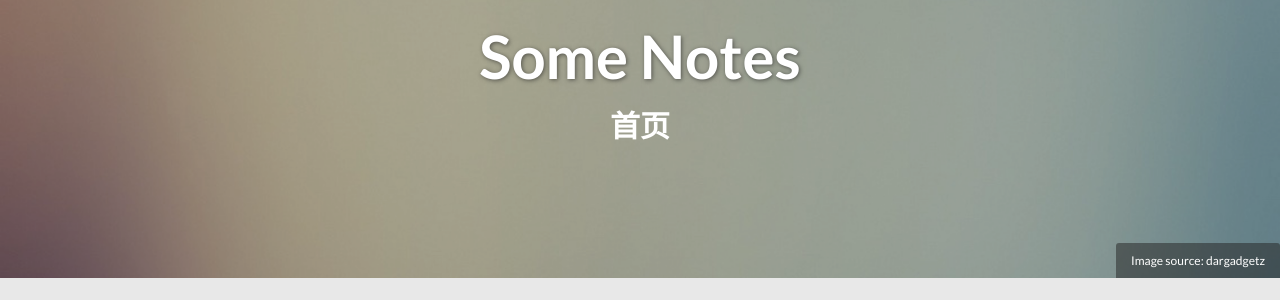
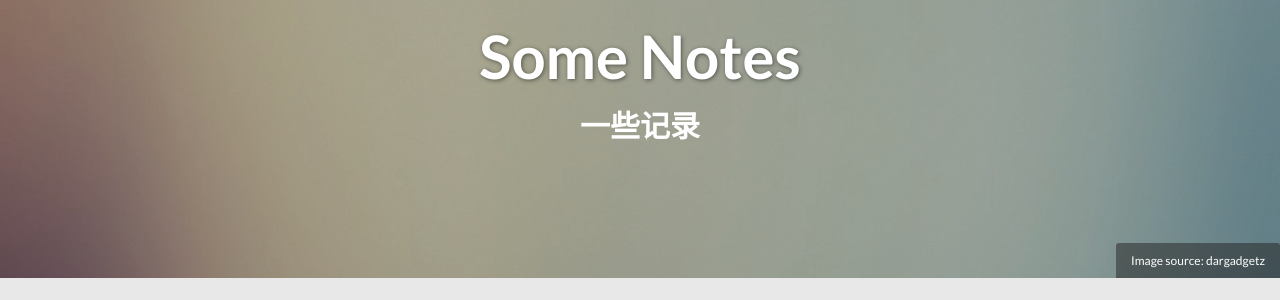
Before and after one commit to r0nn/r0nn.github.io, a Jekyll site: the page built from index.html, in a window 1280 px wide. Shown: the part 122-422 px from the top of the page. Built offline with Jekyll 4.4.1, drawn with Linux system fonts in a browser that asks for light colours; nearby versions of some CDN libraries; the list of posts is cut into pages by our own code.

Commit message:
change index title

```diff
--- a/index.html
+++ b/index.html
@@ -1,6 +1,6 @@
 ---
 layout: post-index
-title: 首页
+title: 一些记录
 description: "Describe this nonsense."
 tags: [r0nn, blog, coder]
 image:
```
